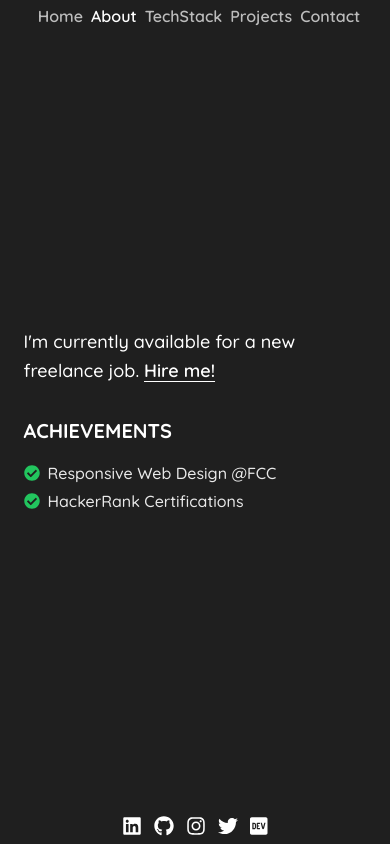
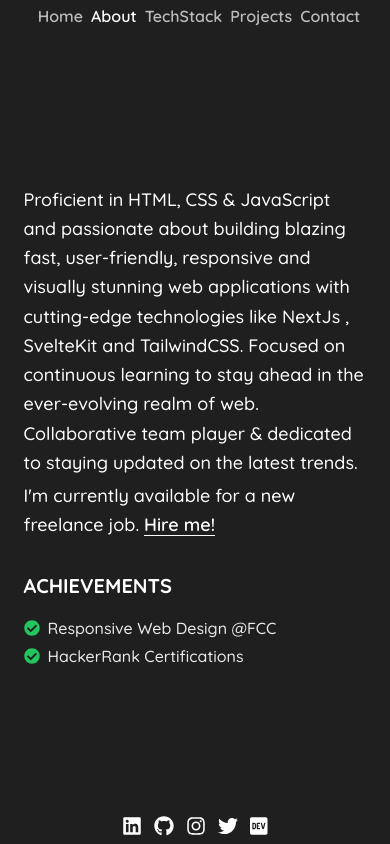
Before and after one commit to nithinK-142/nithin.me, a Next.js app: page /about in a window 390 px wide. Built offline with nearby package versions, Linux system fonts and the light colour scheme.

Commit message:
add: backup bio for smaller screens(removed accidentally).

```diff
--- a/app/(routes)/about/page.tsx
+++ b/app/(routes)/about/page.tsx
@@ -6,6 +6,14 @@
     <section className="md:mb-6">
     <div className="space-y-4">
         <div className="text-lg leading-relaxed">
+          <p className="block mt-4 lg:hidden">
+            Proficient in HTML, CSS & JavaScript and passionate about building
+            blazing fast, user-friendly, responsive and visually stunning web
+            applications with cutting-edge technologies like NextJs , SvelteKit
+            and TailwindCSS. Focused on continuous learning to stay ahead in the
+            ever-evolving realm of web. Collaborative team player & dedicated to
+            staying updated on the latest trends.
+          </p>
             <p className="about-para">
                 I&apos;m <span>Nithin,</span> a self-taught{" "} <span>Web Developer</span> based in{" "} Shimoga, India{". "} I completed my Master&apos;s
                 <abbr className="about-abbr" title="Master of Computer Applications">
```
